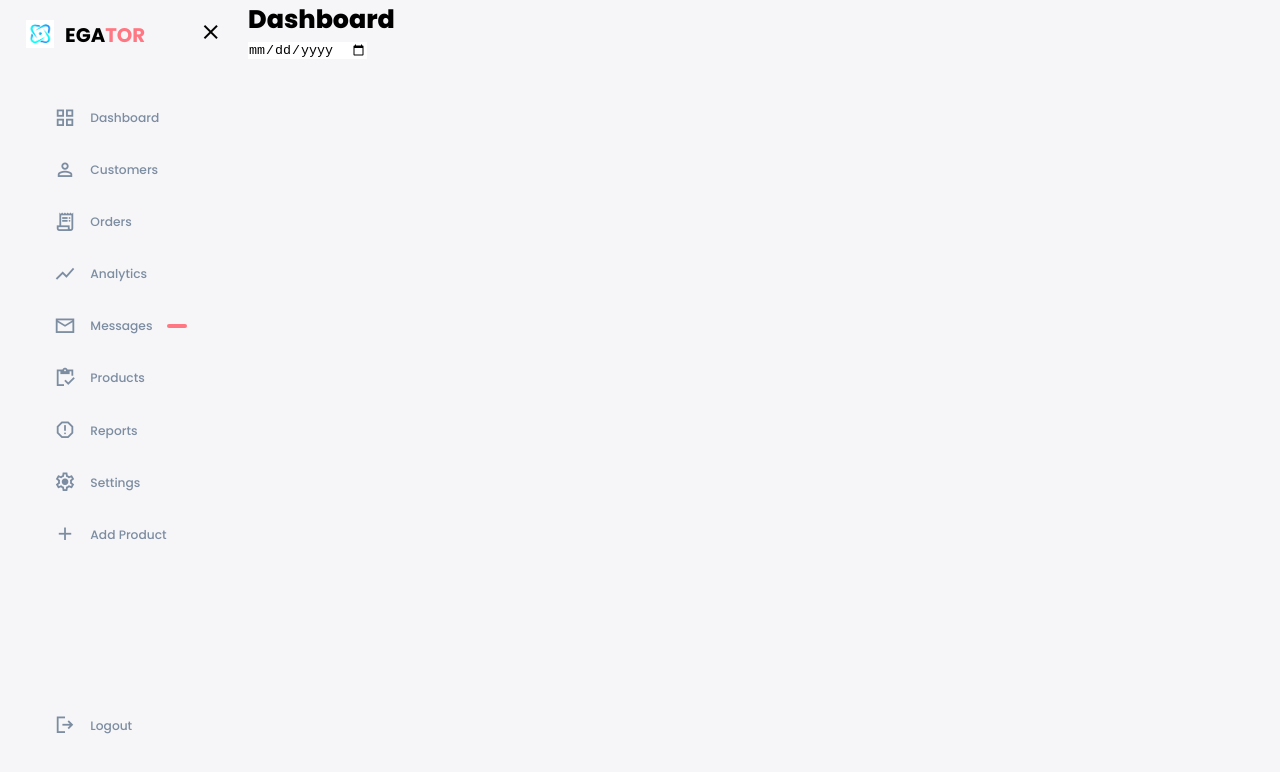
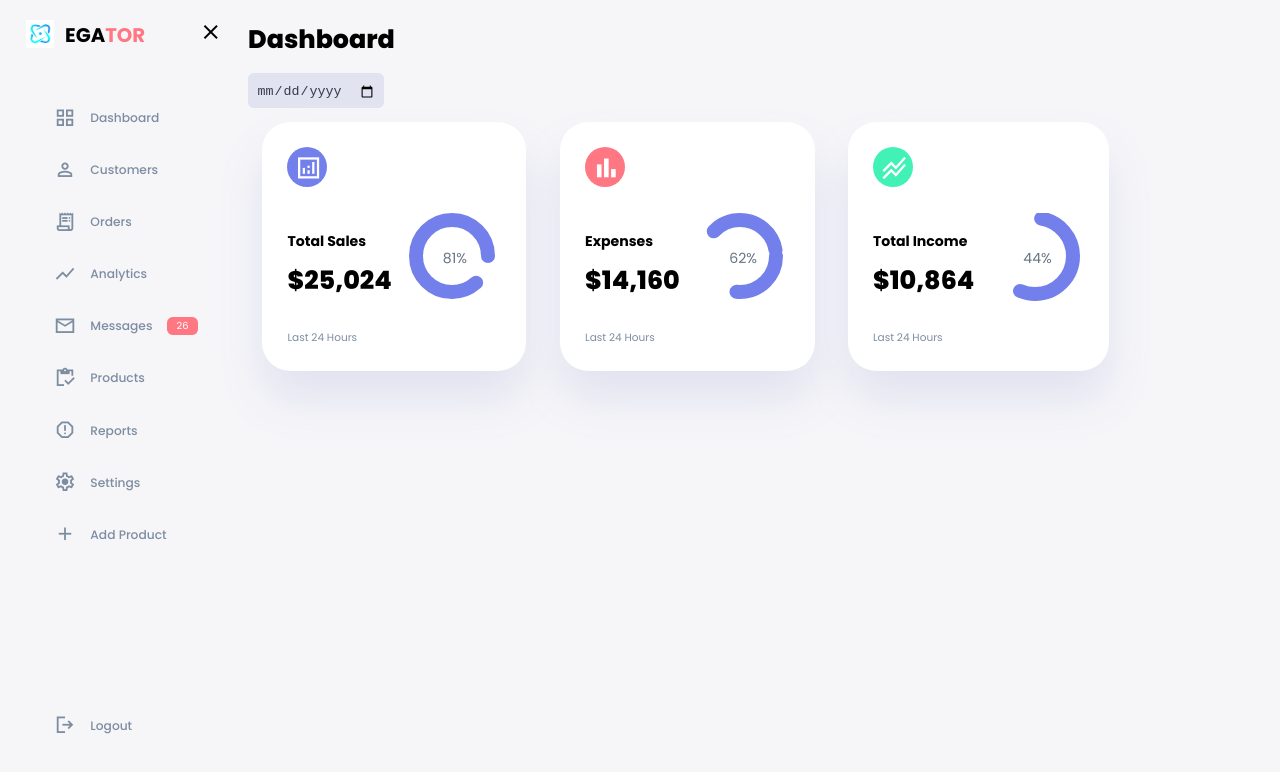
Before and after one commit to Olebxgeng/Admin-Dashboard, a plain HTML site: page index.html in a window 1280 px wide. Drawn offline with nearby package versions, Linux system fonts and the light colour scheme.

Commit message:
Insights

```diff
--- a/index.html
+++ b/index.html
@@ -47,7 +47,7 @@
                 <span class="material-symbols-sharp">
                     mail</span>
                     <h3>Messages</h3>
-                    <span class="message-count"></span>
+                    <span class="message-count">26</span>
             </a>
             <a href="#">
                 <span class="material-symbols-sharp">
@@ -83,6 +83,65 @@
             <input type="date">
         </div>
 
+        <div class="insights">
+            <div class="sales container">
+                <span class="material-symbols-sharp">analytics</span>
+                <div class="middle">
+                    <div class="left">
+                        <h3>Total Sales</h3>
+                        <h1>$25,024</h1>
+                    </div>
+                    <div class="progress">
+                        <svg>
+                            <circle cx="38" cy="38" r="36"></circle>
+                        </svg>
+                        <div class="number">
+                            <p>81%</p>
+                        </div>
+                    </div>
+                </div>
+                <small class="text-muted">Last 24 Hours</small>
+            </div>
+            <!------------------END OF SALES--------------------->
+            <div class="expenses container">
+                <span class="material-symbols-sharp">bar_chart</span>
+                <div class="middle">
+                    <div class="left">
+                        <h3>Expenses</h3>
+                        <h1>$14,160</h1>
+                    </div>
+                    <div class="progress">
+                        <svg>
+                            <circle cx="38" cy="38" r="36"></circle>
+                        </svg>
+                        <div class="number">
+                            <p>62%</p>
+                        </div>
+                    </div>
+                </div>
+                <small class="text-muted">Last 24 Hours</small>
+            </div>
+            <!------------------END OF EXPENSES--------------------->
+            <div class="income container">
+                <span class="material-symbols-sharp">stacked_line_chart</span>
+                <div class="middle">
+                    <div class="left">
+                        <h3>Total Income</h3>
+                        <h1>$10,864</h1>
+                    </div>
+                    <div class="progress">
+                        <svg>
+                            <circle cx="38" cy="38" r="38"></circle>
+                        </svg>
+                        <div class="number">
+                            <p>44%</p>
+                        </div>
+                    </div>
+                </div>
+                <small class="text-muted">Last 24 Hours</small>
+            </div>
+            <!------------------END OF INCOME--------------------->
+        </div>
 
     </main>
   </div>
--- a/style.css
+++ b/style.css
@@ -201,9 +201,127 @@ aside .sidebar a:hover span{
 }
 
 aside .sidebar .message-count{
+    height: 18px;
     background-color: var(--color-red);
     color: var(--color-white);
     padding: 2px 10px;
     font-size: 0.7rem;
     border-radius: var(--border-radius-1);
 }
+
+ /*-------------MAIN---------------*/
+
+main{
+    margin-top: 1.4rem;
+}
+
+main .date{
+    display: inline-block;
+    background: var(--color-light);
+    border-radius: var(--border-radius-1);
+    margin-top: 1rem;
+    padding: 0.5rem 0.6rem;
+}
+
+main .date input[type="date"]{
+    background: transparent;
+    color: var(--color-dark);
+}
+
+main .insights{
+    display: grid;
+    grid-template-columns: repeat(3, 1fr);
+    gap: 1.6rem;
+}
+
+main .insights .container{
+    display: flex;
+    flex-direction: column;
+    background: var(--color-white);
+    padding: var(--card-padding);
+    border-radius: var(--card-border-radius);
+    margin: 1rem;
+    box-shadow: var(--box-shadow);
+    transition: all 300ms ease;
+}
+
+main .insights .container:hover{
+    box-shadow: none;
+}
+
+main .insights div span{
+    background-color: var(--color-primary);
+    padding: 0.5rem;
+    border-radius: 50%;
+    color: var(--color-white);
+    font-size: 2rem;
+    width: 40px;
+    height: 40px;
+}
+
+main .insights .expenses span{
+    background-color: var(--color-red);
+}
+main .insights .income span{
+    background-color: var(--color-success);
+}
+
+main .insights .middle{
+    display: flex;
+    align-items: center;
+    justify-content: space-between;
+}
+
+main .insights h3{
+    margin: 1rem 0 0.6rem;
+    font-size: 1rem;
+}
+
+main .insights .progress{
+    position: relative;
+    width: 92px;
+    height: 92px;
+    border-radius: 50%;
+}
+main .insights svg{
+    width: 7rem;
+    height: 7rem;
+}
+main .insights svg circle{
+    fill:none;
+    stroke: var(--color-primary);
+    stroke-width: 14;
+    stroke-linecap: round;
+    transform: translate(5px, 5px);
+    stroke-dasharray: 110;
+    stroke-dashoffset: 92;
+}
+
+main .insights .sales svg circle{
+    stroke-dasharray: 200;
+    stroke-dashoffset: -30;
+}
+main .insights .expenses svg circle{
+    stroke-dasharray: 80;
+    stroke-dashoffset: 20;
+}
+main .insights .income svg circle{
+    stroke-dasharray: 110;
+    stroke-dashoffset: 35;
+}
+
+main .insights .progress .number{
+   position: absolute;
+   top: 0;
+   left: 0;
+   height: 100%;
+   width: 100%;
+   display: flex;
+   justify-content: center;
+   align-items: center;
+}
+
+main .insights .small{
+    display: block;
+    margin-top: 1.6rem;
+}
```
